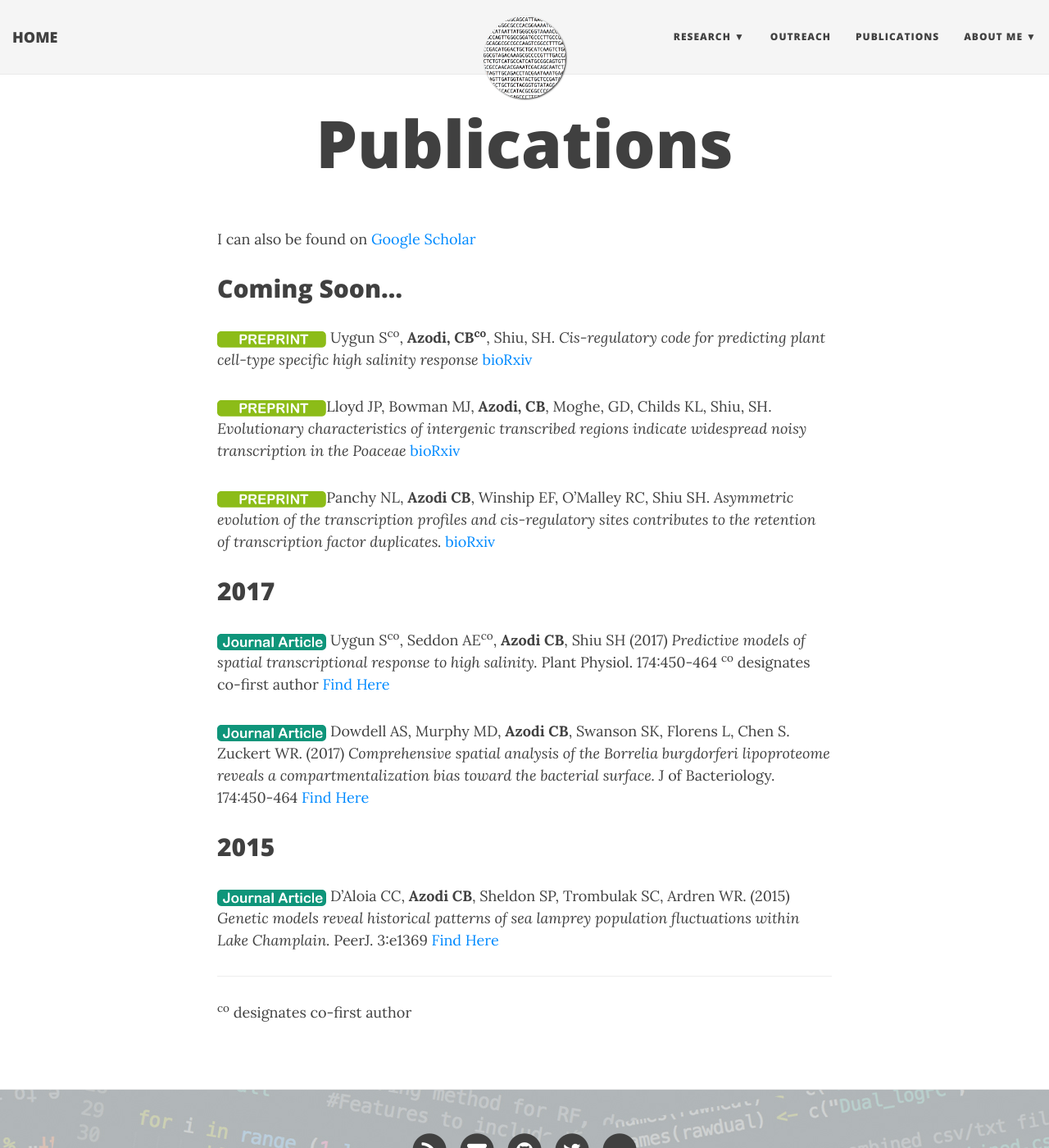
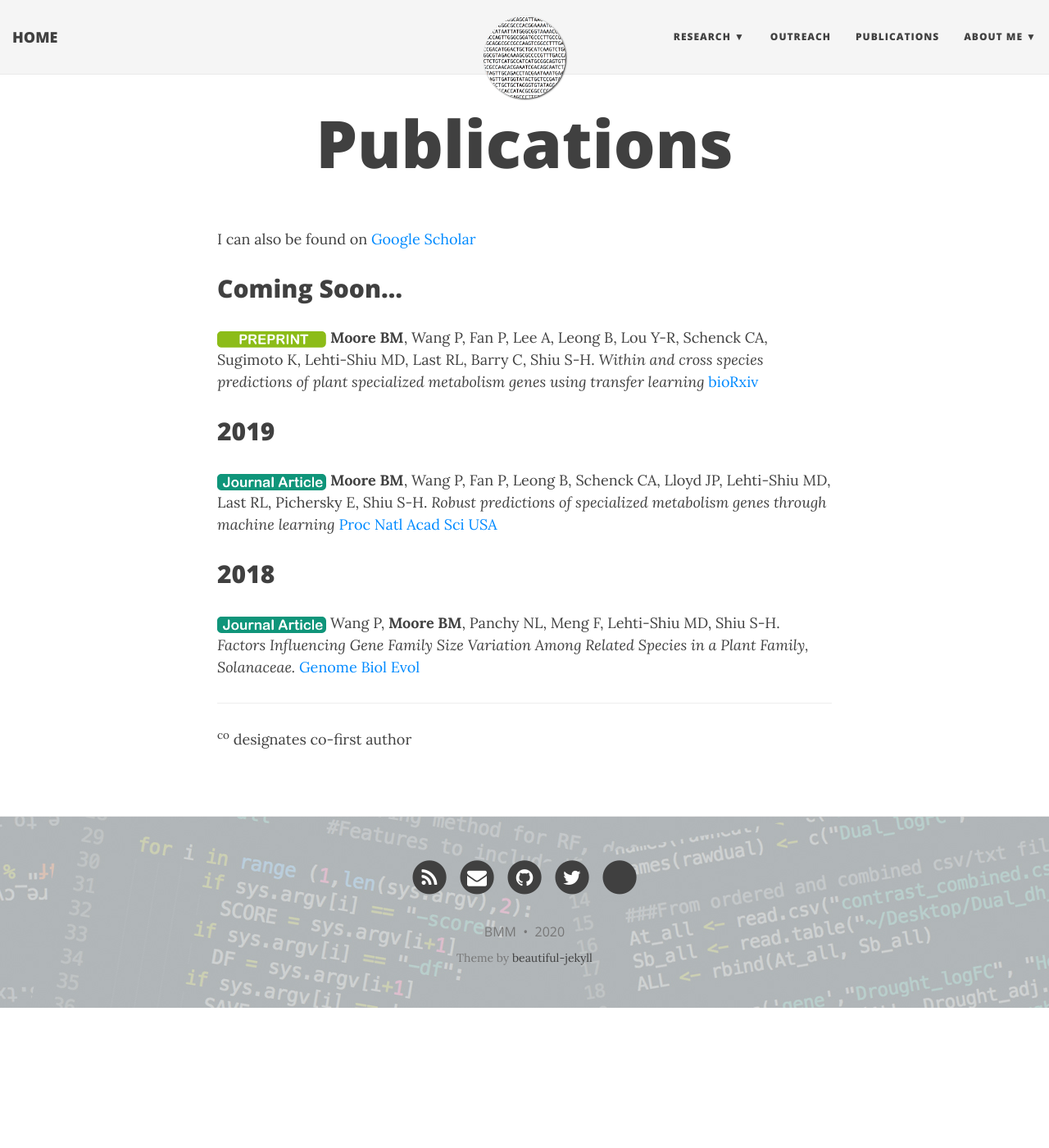
Before and after one commit to bmmoore43/bmmoore43.github.io, a Jekyll site: the page built from publications.md, in a window 1280 px wide and 1400 px high. Shown: the whole window at 82% size. Built offline with Jekyll 4.4.1, drawn with Linux system fonts in a browser that asks for light colours; nearby versions of some CDN libraries; a style sheet for code colours, icons or effects is not loaded.

Commit message:
update pubs

```diff
--- a/publications.md
+++ b/publications.md
@@ -7,23 +7,13 @@ I can also be found on [Google Scholar](https://scholar.google.com/citations?use
 
 ## Coming Soon...
 
-<img src="../img/pubs/preprint.png" height="20px"> Uygun S<sup>co</sup>, **Azodi, CB<sup>co</sup>**, Shiu, SH. *Cis-regulatory code for predicting plant cell-type specific high salinity response* [bioRxiv](https://doi.org/10.1101/466326)
+<img src="../img/pubs/preprint.png" height="20px"> **Moore BM**, Wang P, Fan P, Lee A, Leong B, Lou Y-R, Schenck CA, Sugimoto K, Lehti-Shiu MD, Last RL, Barry C, Shiu S-H. *Within and cross species predictions of plant specialized metabolism genes using transfer learning* [bioRxiv](https://www.biorxiv.org/content/10.1101/2020.01.13.112102v1)
 
-<img src="../img/pubs/preprint.png" height="20px">Lloyd JP, Bowman MJ, **Azodi, CB**, Moghe, GD, Childs KL, Shiu, SH. *Evolutionary characteristics of intergenic transcribed regions indicate widespread noisy transcription in the Poaceae* [bioRxiv](https://doi.org/10.1101/440933)
+## 2019
+<img src="../img/pubs/journal-article.png" height="20px"> **Moore BM**, Wang P, Fan P, Leong B, Schenck CA, Lloyd JP, Lehti-Shiu MD, Last RL, Pichersky E, Shiu S-H. *Robust predictions of specialized metabolism genes through machine learning* [Proc Natl Acad Sci USA](https://doi.org/10.1073/pnas.1817074116)
 
-<img src="../img/pubs/preprint.png" height="20px">Panchy NL, **Azodi CB**, Winship EF, O'Malley RC, Shiu SH. *Asymmetric evolution of the transcription profiles and cis-regulatory sites contributes to the retention of transcription factor duplicates.* [bioRxiv](https://doi.org/10.1101/115857)
-
-
-## 2017
-
-<img src="../img/pubs/journal-article.png" height="20px"> Uygun S<sup>co</sup>, Seddon AE<sup>co</sup>, **Azodi CB**, Shiu SH (2017) *Predictive models of spatial transcriptional response to high salinity.* Plant Physiol. 174:450-464 <sup>co</sup> designates co-first author [Find Here](https://www.ncbi.nlm.nih.gov/pubmed/28373393)
-
-<img src="../img/pubs/journal-article.png" height="20px"> Dowdell AS, Murphy MD, **Azodi CB**, Swanson SK, Florens L, Chen S. Zuckert WR. (2017) *Comprehensive spatial analysis of the Borrelia burgdorferi lipoproteome reveals a compartmentalization bias toward the bacterial surface.* J of Bacteriology. 174:450-464 [Find Here](https://jb.asm.org/content/jb/early/2017/01/05/JB.00658-16.full.pdf)
-
-## 2015
-
-<img src="../img/pubs/journal-article.png" height="20px"> D'Aloia CC, **Azodi CB**, Sheldon SP, Trombulak SC, Ardren WR. (2015) *Genetic models reveal historical patterns of sea lamprey population fluctuations within Lake Champlain.* PeerJ. 3:e1369 [Find Here](https://peerj.com/articles/1369/)
-
+## 2018
+<img src="../img/pubs/journal-article.png" height="20px"> Wang P, **Moore BM**, Panchy NL, Meng F, Lehti-Shiu MD, Shiu S-H. *Factors Influencing Gene Family Size Variation Among Related Species in a Plant Family, Solanaceae.* [Genome Biol Evol](https://doi.org/10.1093/gbe/evy193)
 
 _______________
 
```
